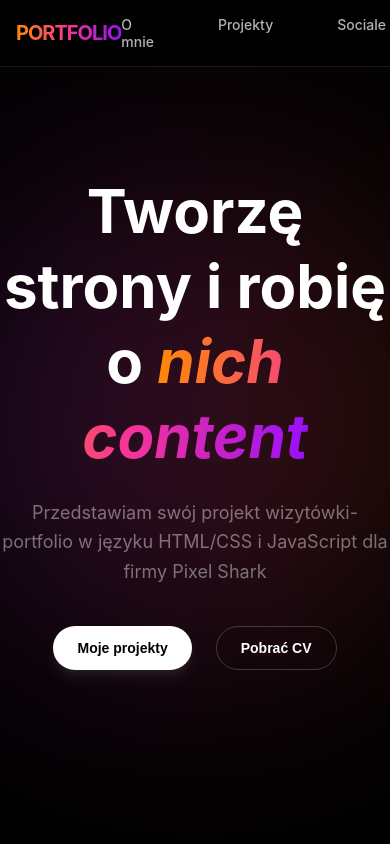
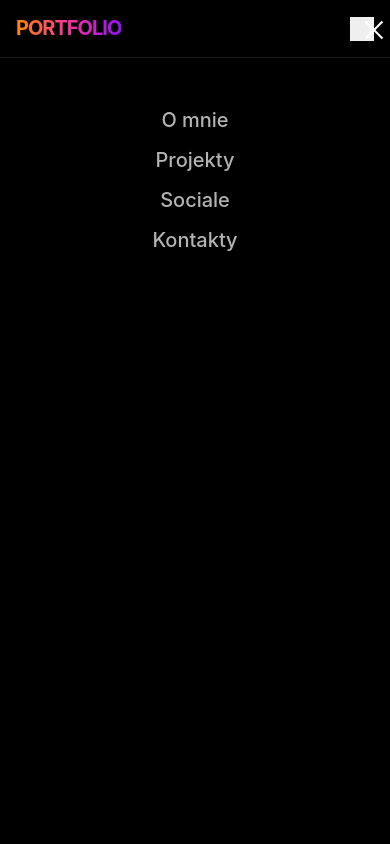
Before and after one commit to itsokey76/portfolio-zadanie-praktyki, a website: page index.html in a window 390 px wide. Shown: the top 844 px of the page. Drawn offline with Linux system fonts and the light colour scheme.

Commit message:
added mobile burger menu

```diff
--- a/index.html
+++ b/index.html
@@ -19,7 +19,7 @@
     <title>Moje Portfolio</title>
   </head>
   <body>
-    <header class="header">
+    <header class="header active">
       <div class="header__container">
         <h3 class="header__label text-gradient-primary"><a href="#">PORTFOLIO</a></h3>
         <nav class="header__nav">
@@ -29,6 +29,11 @@
             <li class="header__nav-list-item"><a href="#socials">Sociale</a></li>
             <li class="header__nav-list-item"><a href="#contacts">Kontakty</a></li>
           </ul>
+          <button class="header__burger-btn">
+            <div class="header__burger-line"></div>
+            <div class="header__burger-line"></div>
+            <div class="header__burger-line"></div>
+          </button>
         </nav>
       </div>
     </header>
@@ -527,9 +532,8 @@
             <div class="card">
               <div class="card__preview">
                 <div class="card__stack-wrapper">
-                  <div class="card__tag">React</div>
-                  <div class="card__tag">Framer Motion</div>
-                  <div class="card__tag">TypeScript</div>
+                  <div class="card__tag">HTML</div>
+                  <div class="card__tag">SCSS</div>
                 </div>
                 <img class="card__img" src="./imgs/my-projects/project1.jpg" alt="card-img-label" />
               </div>
@@ -545,9 +549,9 @@
             <div class="card">
               <div class="card__preview">
                 <div class="card__stack-wrapper">
-                  <div class="card__tag">React</div>
-                  <div class="card__tag">Framer Motion</div>
-                  <div class="card__tag">TypeScript</div>
+                  <div class="card__tag">HTML</div>
+                  <div class="card__tag">SCSS</div>
+                  <div class="card__tag">Responsive</div>
                 </div>
                 <img class="card__img" src="./imgs/my-projects/project2.jpg" alt="card-img-label" />
               </div>
@@ -563,9 +567,9 @@
             <div class="card">
               <div class="card__preview">
                 <div class="card__stack-wrapper">
-                  <div class="card__tag">React</div>
-                  <div class="card__tag">Framer Motion</div>
-                  <div class="card__tag">TypeScript</div>
+                  <div class="card__tag">HTML</div>
+                  <div class="card__tag">SCSS</div>
+                  <div class="card__tag">JavaScript</div>
                 </div>
                 <img class="card__img" src="./imgs/my-projects/project3.jpg" alt="card-img-label" />
               </div>
--- a/styles/header.css
+++ b/styles/header.css
@@ -38,3 +38,72 @@
   font-weight: 500;
   color: var(--color-text-secondary);
 }
+
+.header__burger-btn {
+  display: none;
+  width: 24px;
+  height: 24px;
+}
+
+.header__burger-line {
+  width: 100%;
+  height: 2px;
+  background-color: var(--color-text-primary);
+  margin-bottom: 4px;
+}
+
+@media (max-width: 768px) {
+  .header__nav-list {
+    display: none;
+  }
+
+  .header__burger-btn {
+    display: block;
+    position: relative;
+    transition: transform 0.3s ease;
+  }
+}
+
+.header.active {
+  background-color: var(--color-black);
+}
+
+.header.active .header__burger-line {
+  position: absolute;
+  top: 50%;
+  left: 50%;
+  transform: translate(-50%, -50%);
+}
+
+.header.active .header__burger-line:first-child {
+  transform: rotate(45deg);
+}
+
+.header.active .header__burger-line:last-child {
+  transform: rotate(-45deg);
+}
+
+.header.active .header__burger-line:nth-child(2) {
+  opacity: 0;
+}
+
+.header.active .header__nav-list {
+  display: flex;
+  flex-direction: column;
+  position: absolute;
+  top: 100%;
+  left: 0;
+  right: 0;
+  background-color: var(--color-black);
+  border-top: var(--border-primary);
+  height: 100dvh;
+  text-align: center;
+  gap: var(--spacing-sm);
+  padding-top: 50px;
+
+  overflow: hidden;
+}
+
+.header.active .header__nav-list-item {
+  font-size: var(--font-size-h3);
+}
```
